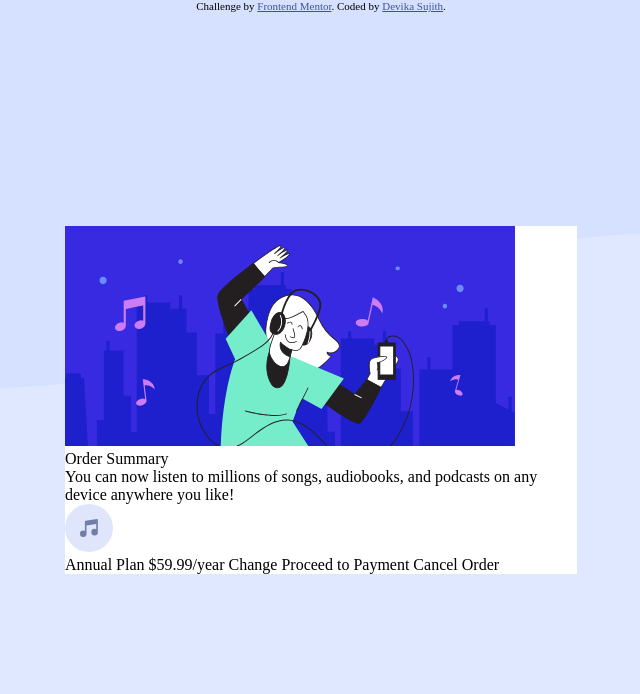
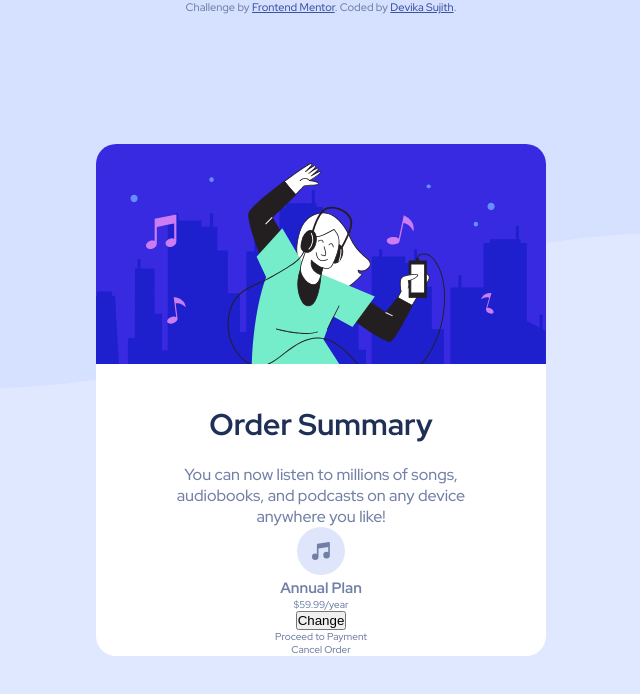
Before and after one commit to DCoder18/Order-Summary-Component, a website: page index.html in a window 1280 px wide. Shown: the whole page, without its empty margins (319-959 px from the left). Drawn offline with Linux system fonts and the light colour scheme.

Commit message:
Complete HTML markup, Update CSS

```diff
--- a/index.html
+++ b/index.html
@@ -6,6 +6,13 @@
 
   <link rel="icon" type="image/png" sizes="32x32" href="./images/favicon-32x32.png">
   <link rel="stylesheet" href="css/style.css">
+
+  <!-- Font styles -->
+  <link rel="preconnect" href="https://fonts.googleapis.com">
+  <link rel="preconnect" href="https://fonts.gstatic.com" crossorigin>
+  <link href="https://fonts.googleapis.com/css2?family=Red+Hat+Display:wght@500;700;900&display=swap" rel="stylesheet">
+  <!-- /Font styles -->
+
 
   <title>Frontend Mentor | Order summary card</title>
 
@@ -18,12 +25,11 @@
 <body>
   <div class="container">
     <div class="card">
+      <img class="card__image" src="images/illustration-hero.svg" alt="">
 
-      <img src="images/illustration-hero.svg" alt="" srcset="">
-
-      <div class="card__heading">
+      <h1 class="card__heading">
         Order Summary
-      </div>
+      </h1>
 
       <p class="card__para">
         You can now listen to millions of songs, audiobooks, and podcasts on any
@@ -32,18 +38,13 @@
 
       <div class="plan">
         <img class="plan__icon" src="images/icon-music.svg" alt="">
-
+        <h2 class="plan__heading">Annual Plan</h2>
+        <p class="plan__price">$59.99/year</p>
+        <button class="plan__btn">Change</button>
       </div>
 
-
-
-      Annual Plan
-      $59.99/year
-
-      Change
-
-      Proceed to Payment
-      Cancel Order
+      <div class="card__primary-btn">Proceed to Payment</div>
+      <div class="card__cancel-btn">Cancel Order</div>
     </div>
   </div>
 
--- a/style.scss
+++ b/style.scss
@@ -13,10 +13,18 @@ $dark_blue: hsl(223, 47%, 23%);
     box-sizing: inherit;
 }
 
+html {
+  //Defines what 1rem is
+  font-size: 62.5%; //10px
+}
+
 body {
     box-sizing: border-box;
     background: no-repeat top/cover url('../images/pattern-background-desktop.svg');
     background-color: $pale_blue;
+    font-family: 'Red Hat Display', sans-serif;
+    font-weight: 400;
+    color: $desaturated_blue;
 }
 
 .container {
@@ -27,9 +35,31 @@ body {
   top: 50%;
   left: 50%;
   transform: translate(-50%, -50%);
+}
 
-  .card {
-    max-width: 40vw;
-    background-color: #fff;
+.card {
+  background-color: #fff;
+  border-radius: 2rem;
+  display: flex;
+  flex-direction: column;
+  justify-content: center;
+  align-items: center;
+  text-align: center;
+
+  &__image {
+    border-radius: 2rem 2rem 0 0;
+  }
+
+  &__heading {
+    padding: 4rem 0 2rem;
+    font-size: 3rem;
+    font-weight: 700;
+    color: $dark_blue;
+  }
+
+  &__para {
+    max-width: 40rem;
+    padding: 0 2rem;
+    font-size: 1.6rem;
   }
 }
```
Also changed, not shown: css/style.css, 1 other file.
